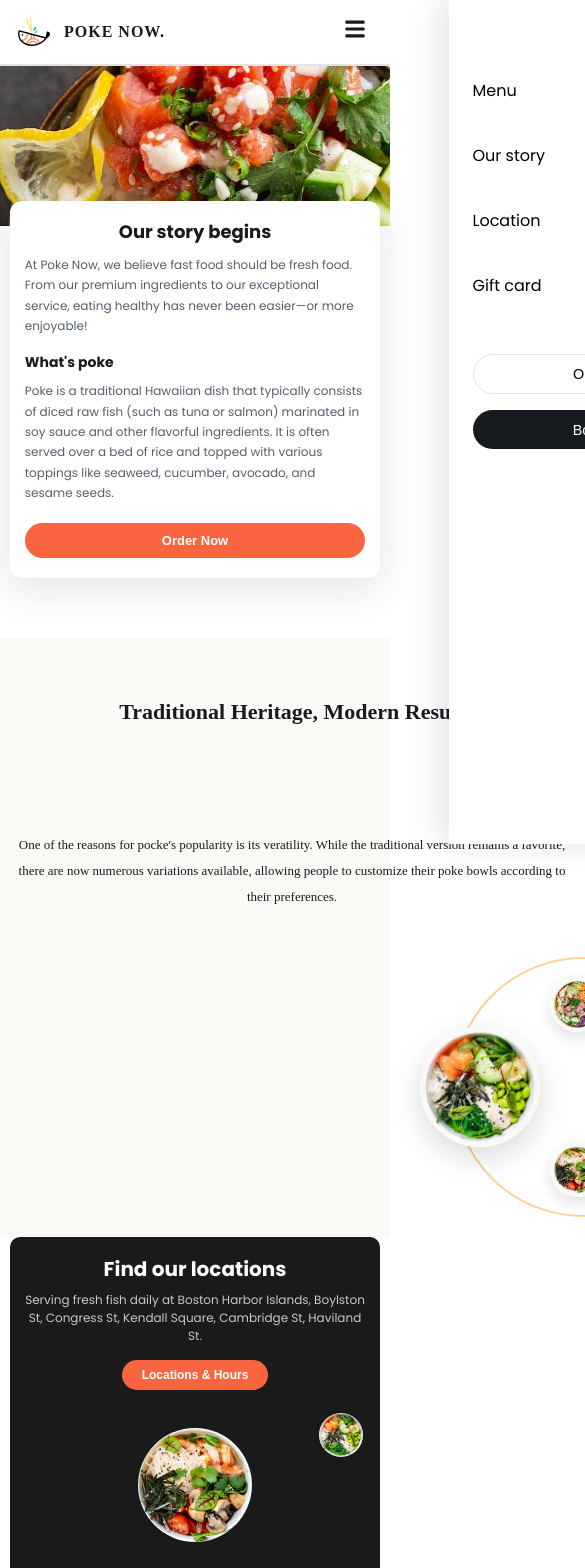
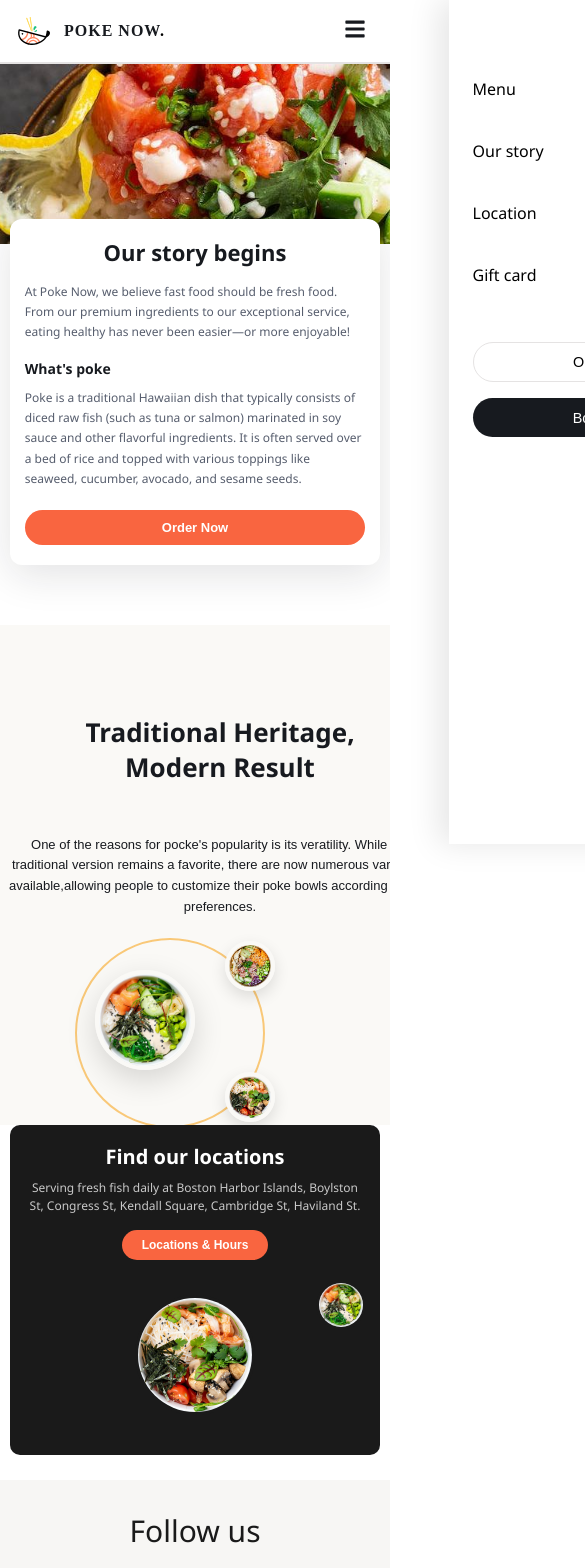
Before and after one commit to lalit-sahu-iphtech/Restaurant-App, a React (Vite) app: page /our-story in a window 390 px wide. Shown: the top 1568 px of the page, 585 px wide, since content can reach past the window. Built offline with nearby package versions, Linux system fonts and the light colour scheme.

Commit message:
implement story page

```diff
--- a/src/pages/storyPage/StoryPage.jsx
+++ b/src/pages/storyPage/StoryPage.jsx
@@ -34,11 +34,11 @@ export default function StoryPage() {
             <section className="res">
                 <div className="res-container">
                     <div className="res-content">
-                        <h1>Traditional Heritage, Modern Result</h1>
+                        <h1>Traditional Heritage, <br />Modern Result</h1>
                         <p>
-                            One of the reasons for pocke's popularity is its veratility. While the traditional version
+                            One of the reasons for pocke's popularity is its veratility. While the traditional <br />version
                             remains a favorite, there are now numerous variations available,
-                            allowing people to customize their poke bowls according to their preferences.
+                            <br />allowing people to customize their poke bowls according to their preferences.
                         </p>
                     </div>
 
--- a/src/pages/storyPage/storyPage.css
+++ b/src/pages/storyPage/storyPage.css
@@ -1,18 +1,11 @@
-* {
-    margin: 0;
-    padding: 0;
-    box-sizing: border-box;
-}
 
-body {
-    font-family: 'Poppins', 'Segoe UI', Arial, sans-serif;
-}
 
-/* ===================== STORY SECTION ===================== */
+
 .story {
     width: 100%;
     background: #ffffff;
-    padding-bottom: 350px;
+    padding-bottom: 300px;
+    overflow: hidden;
 }
 
 .story-container {
@@ -23,7 +16,7 @@ body {
 .story-container > img {
     width: 100%;
     height: 460px;
-    object-fit: cover;.
+    object-fit: cover;
     object-position: center;
     display: block;
 }
@@ -38,14 +31,13 @@ body {
     padding: 45px 55px;
     width: 580px;
     max-width: 92%;
-    /* text-align: center; */
     border-radius: 12px;
     box-shadow: 0px 10px 40px rgba(23, 26, 31, 0.12);
     z-index: 10;
 }
 
 .story-content h1 {
-    font-size: 34px;
+    font-size: clamp(22px, 4vw, 34px);
     font-weight: 700;
     color: #171A1F;
     line-height: 1.2;
@@ -78,7 +70,7 @@ body {
 }
 
 .story-content .order-btn {
-
+    display: block;
     padding: 14px 45px;
     background: #F96540;
     color: #ffffff;
@@ -96,82 +88,83 @@ body {
     transform: scale(1.02);
 }
 
-/* ===================== RES / HERITAGE SECTION ===================== */
+/* res section */
+
 .res {
+
     width: 100%;
     background: #FAF9F6;
-    padding: 80px 0 100px;
-    /* overflow: hidden; */
+    padding: 10px;
+    overflow: hidden;
     position: relative;
-    z-index: 10000;
+    height: 500px;
 }
 
 .res-container {
-    max-width: 1200px;
-    margin: 0 auto;
-    padding: 0 60px;
+    width: 100%;
+    height: 100%;
+    /* max-width: 1200px; */
+    margin: 0 60px;
     display: flex;
-    align-items: center;
     justify-content: space-between;
-    gap: 60px;
+    gap: 40px;
 }
 
 .res-content {
-    flex: 0 0 400px;
+    flex: 1;
+
+    min-width: 300px;
+}
+
+.res-content h1 {
+
+    font-size: clamp(26px, 3vw, 48px);
+    line-height: 1.35;
+    font-weight: 700;
+    color: #171A1FFF;
+    margin-top: 50px;
+    margin-bottom: 50px;
+}
+
+.res-content p {
+    font-family: Nunito, sans-serif;
+    font-size: 16px;
+    line-height: 1.6;
+    font-weight: 400;
+    color: #171A1FFF;
 
 }
 
-.res-content h1 {
-    width: 554px;
-    height: 136px;
-    font-family: Catamaran;
-    font-size: 48px;
-    line-height: 68px;
-    font-weight: 700;
-    color: #171A1FFF;
-    margin-bottom: 18px;
+
+
+.res-img {
+    position: relative;
+    flex: 1;
+    max-width: 400px;
+    height: auto;
+
 }
 
-.res-content p {
-    width: 554px;
-  height: 130px;
-  font-family: Nunito;
-  font-size: 16px;
-  line-height: 26px;
-  font-weight: 400;
-  color: #171A1FFF;
-}
-
-/* Right side - Image Cluster */
-.res-img {
-    position: relative;
-    width: 480px;
-    height: 400px;
-    flex-shrink: 0;
-    margin-left: 570px;
-}
-
+/* Thin outline circle in the background */
 .res-img-arc {
     position: absolute;
-    top: 50%;
-    left: 97%;
-    transform: translate(-50%, -50%);
-    width: 500px;
-    height: 500px;
+    top: 0;
+    right: 10px;
+    width: 100%;
+    height: 100%;
     border: 2px solid #F9A825;
     border-radius: 50%;
-    opacity: 0.5;
+    opacity: 0.6;
     z-index: 1;
 }
 
-/* Main center image */
+/* Main bowl image - sits mostly inside the arc, slightly offset
+   toward the bottom-left rather than perfectly centered */
 .res-img-main {
     position: absolute;
-    top: 50%;
-    left: 50%;
-    transform: translate(-50%, -50%);
-    width: 463px;
-    height: 463px;
+    right: 150px;
+    top: 56px;
+    width: 100%;
     border-radius: 50%;
     object-fit: cover;
     box-shadow: 0px 10px 30px rgba(0, 0, 0, 0.15);
@@ -179,10 +172,12 @@ body {
     border: 4px solid #FAF9F6;
 }
 
+/* Small bowl images - sit on the right side, straddling the arc's
+   edge (half inside the ring, half outside it) */
 .res-img-small {
     position: absolute;
-    width: 206px;
-    height: 206px;
+    width: 50%;
+    right: -20px;
     border-radius: 50%;
     object-fit: cover;
     box-shadow: 0px 6px 16px rgba(0, 0, 0, 0.12);
@@ -190,16 +185,12 @@ body {
     border: 4px solid #FAF9F6;
 }
 
-/* Top right - positioned on the arc pointing at center */
 .res-img-top {
-    top: -120px;
-    right: -200px;
+    top: -40px;
 }
 
-/* Bottom right - positioned on the arc pointing at center */
 .res-img-bottom {
-    bottom: -120px;
-    right: -200px;
+    top: 330px;
 }
 
 /* ============================================ */
@@ -208,47 +199,34 @@ body {
 
 @media (max-width: 1100px) {
     .res-container {
-        gap: 40px;
         padding: 0 40px;
     }
 
-    .res-content {
-        flex: 0 0 350px;
-    }
-
-    .res-content h1 {
-        font-size: 32px;
-    }
-
-    .res-img {
-        width: 400px;
-        height: 350px;
-
-    }
-
+    .res-img,
     .res-img-arc {
-        width: 480px;
-        height: 480px;
+        width: 340px;
+        height: 340px;
     }
 
     .res-img-main {
-        width: 240px;
-        height: 240px;
+        left: 65px;
+        top: 48px;
+        width: 248px;
+        height: 248px;
     }
 
     .res-img-small {
-        width: 100px;
-        height: 100px;
+        width: 112px;
+        height: 112px;
+        left: 214px;
     }
 
     .res-img-top {
-        top: 10px;
-        right: -5px;
+        top: -7px;
     }
 
     .res-img-bottom {
-        bottom: 10px;
-        right: -5px;
+        top: 231px;
     }
 }
 
@@ -263,10 +241,6 @@ body {
         max-width: 520px;
     }
 
-    .story-content h1 {
-        font-size: 28px;
-    }
-
     .res-container {
         flex-direction: column;
         text-align: center;
@@ -274,38 +248,34 @@ body {
     }
 
     .res-content {
-        flex: 1;
-        width: 100%;
         max-width: 600px;
     }
 
-    .res-content h1 {
-        font-size: 30px;
-    }
-
-    .res-img {
-        width: 380px;
-        height: 350px;
-    }
-
+    .res-img,
     .res-img-arc {
-        width: 450px;
-        height: 450px;
+        width: 320px;
+        height: 320px;
     }
 
     .res-img-main {
-        width: 220px;
-        height: 220px;
+        left: 61px;
+        top: 45px;
+        width: 234px;
+        height: 234px;
+    }
+
+    .res-img-small {
+        width: 106px;
+        height: 106px;
+        left: 202px;
     }
 
     .res-img-top {
-        top: 5px;
-        right: 0;
+        top: -6px;
     }
 
     .res-img-bottom {
-        bottom: 5px;
-        right: 0;
+        top: 218px;
     }
 }
 
@@ -329,11 +299,6 @@ body {
         width: 92%;
         max-width: 100%;
         border-radius: 12px;
-    }
-
-    .story-content h1 {
-        font-size: 26px;
-        margin-bottom: 12px;
     }
 
     .story-content .main-text {
@@ -365,48 +330,41 @@ body {
         gap: 30px;
     }
 
-    .res-content h1 {
-        font-size: 26px;
-    }
-
     .res-content p {
         font-size: 14px;
     }
 
-    .res-img {
-        width: 320px;
-        height: 300px;
-    }
-
+    .res-img,
     .res-img-arc {
-        width: 380px;
-        height: 380px;
+        width: 280px;
+        height: 280px;
     }
 
     .res-img-main {
-        width: 180px;
-        height: 180px;
+        left: 53px;
+        top: 39px;
+        width: 204px;
+        height: 204px;
     }
 
     .res-img-small {
-        width: 85px;
-        height: 85px;
+        width: 92px;
+        height: 92px;
+        left: 176px;
     }
 
     .res-img-top {
-        top: 0;
-        right: -5px;
+        top: -6px;
     }
 
     .res-img-bottom {
-        bottom: 0;
-        right: -5px;
+        top: 190px;
     }
 }
 
 @media (max-width: 576px) {
     .story-container > img {
-        height: 200px;
+        height: 220px;
         min-height: 180px;
     }
 
@@ -414,10 +372,6 @@ body {
         padding: 25px 20px;
         margin: -30px auto 0;
         width: 95%;
-    }
-
-    .story-content h1 {
-        font-size: 22px;
     }
 
     .story-content .main-text {
@@ -447,58 +401,47 @@ body {
         gap: 25px;
     }
 
-    .res-content h1 {
-        font-size: 22px;
-    }
-
     .res-content p {
         font-size: 13px;
     }
 
-    .res-img {
-        width: 280px;
-        height: 260px;
-    }
-
+    .res-img,
     .res-img-arc {
-        width: 330px;
-        height: 330px;
+        width: 230px;
+        height: 230px;
     }
 
     .res-img-main {
-        width: 150px;
-        height: 150px;
+        left: 44px;
+        top: 32px;
+        width: 168px;
+        height: 168px;
     }
 
     .res-img-small {
-        width: 70px;
-        height: 70px;
+        width: 76px;
+        height: 76px;
+        left: 145px;
     }
 
     .res-img-top {
         top: -5px;
-        right: -10px;
     }
 
     .res-img-bottom {
-        bottom: -5px;
-        right: -10px;
+        top: 156px;
     }
 }
 
 @media (max-width: 400px) {
     .story-container > img {
-        height: 160px;
-        min-height: 140px;
+        height: 180px;
+        min-height: 150px;
     }
 
     .story-content {
         padding: 20px 15px;
         margin: -25px auto 0;
-    }
-
-    .story-content h1 {
-        font-size: 18px;
     }
 
     .story-content .main-text {
@@ -513,33 +456,46 @@ body {
         font-size: 12px;
     }
 
-    .res-img {
-        width: 220px;
-        height: 200px;
+
+    .res-content h1 {
+         margin-left: -70px;
+
     }
 
+    .res-content p {
+        margin-left: -70px;
+
+    }
+    .res-content p br{
+        display: none;
+    }
+
+
     .res-img-arc {
-        width: 260px;
-        height: 260px;
+        width: 190px;
+        height: 190px;
+        left: 0px;
+        top: -5px;
     }
 
     .res-img-main {
-        width: 120px;
-        height: 120px;
+        left: 20px;
+        top: 27px;
+        width: 100px;
+        height: 100px;
     }
 
     .res-img-small {
-        width: 55px;
-        height: 55px;
+        width: 50px;
+        height: 50px;
+        left: 150px;
     }
 
     .res-img-top {
-        top: -10px;
-        right: -15px;
+        top: -2px;
     }
 
     .res-img-bottom {
-        bottom: -10px;
-        right: -15px;
+        top: 129px;
     }
 }
```
